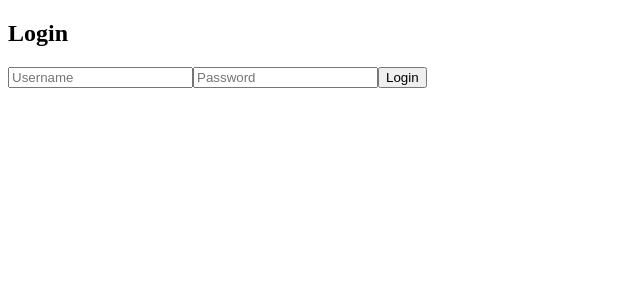
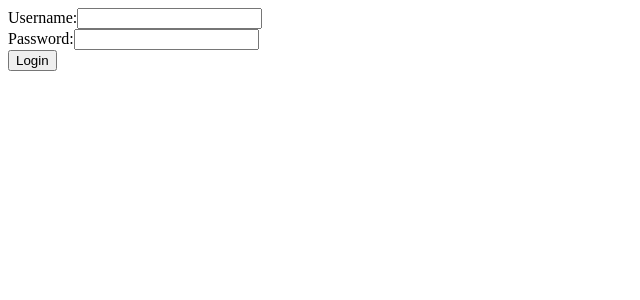
Before and after one commit to Priya-Sivalingam/Student-Attendance-System, a React (Create React App) app in the folder client/: page /login in a window 1280 px wide. Shown: the top 300 px of the page, without its empty margins (0-640 px from the left). Built offline with nearby package versions, Linux system fonts and the light colour scheme.

Commit message:
#4.1, added username format validation in login page

```diff
--- a/client/src/Login.js
+++ b/client/src/Login.js
@@ -1,35 +1,50 @@
 import React, { useState } from 'react';
-import axios from 'axios';
-import { useHistory } from 'react-router-dom';
 
-const Login = () => {
+function Login() {
     const [username, setUsername] = useState('');
     const [password, setPassword] = useState('');
     const [error, setError] = useState('');
-    const history = useHistory();
 
-    const handleLogin = async (e) => {
+    function validateUsername(username) {
+        const usernamePattern = /^\d{4}E\d{3}$/;
+        return usernamePattern.test(username);
+    }
+
+    const handleSubmit = (e) => {
         e.preventDefault();
-        try {
-            const response = await axios.post('http://localhost:5000/api/login', { username, password });
-            localStorage.setItem('token', response.data.token);
-            history.push('/home');
-        } catch (err) {
-            setError('Invalid username or password');
+
+        if (!validateUsername(username)) {
+            setError('Invalid username format. Use YYYYEXXX.');
+            return;
         }
+
+        setError('');
     };
 
     return (
         <div>
-            <h2>Login</h2>
-            <form onSubmit={handleLogin}>
-                <input type="text" placeholder="Username" value={username} onChange={(e) => setUsername(e.target.value)} required />
-                <input type="password" placeholder="Password" value={password} onChange={(e) => setPassword(e.target.value)} required />
+            <form onSubmit={handleSubmit}>
+                <div>
+                    <label>Username:</label>
+                    <input
+                        type="text"
+                        value={username}
+                        onChange={(e) => setUsername(e.target.value)}
+                    />
+                </div>
+                <div>
+                    <label>Password:</label>
+                    <input
+                        type="password"
+                        value={password}
+                        onChange={(e) => setPassword(e.target.value)}
+                    />
+                </div>
+                {error && <p style={{ color: 'red' }}>{error}</p>}
                 <button type="submit">Login</button>
             </form>
-            {error && <p style={{ color: 'red' }}>{error}</p>}
         </div>
     );
-};
+}
 
 export default Login;
```
